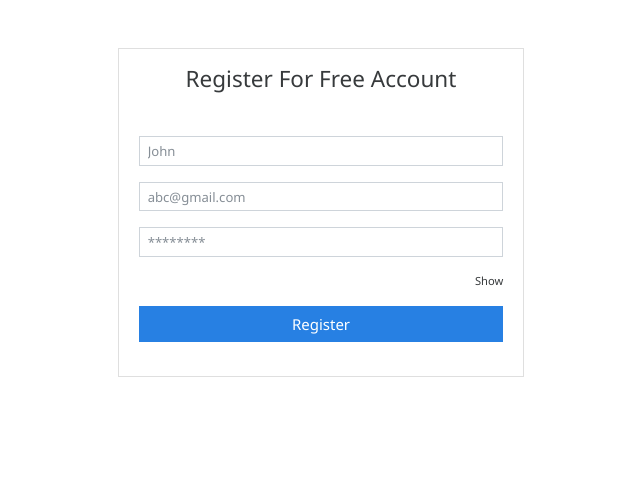
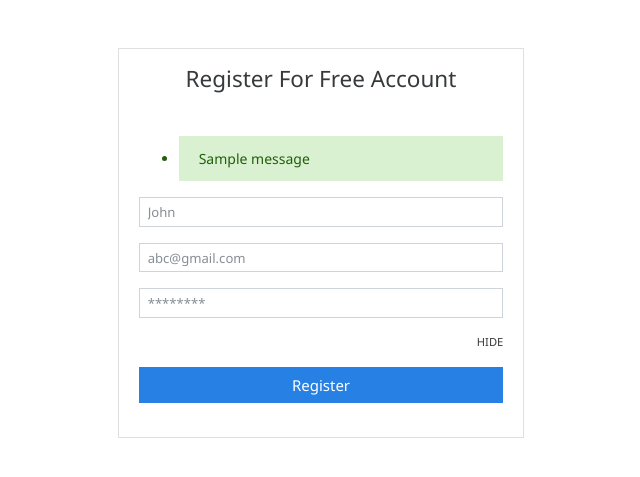
Before and after one commit to syed-ali-abbas/HackersExpenses404, a Django app: page /authentication/register in a window 1280 px wide. Shown: the top 477 px of the page, without its empty margins (319-959 px from the left). Run offline with Django 3.2, Linux system fonts and the light colour scheme; tables that the repository leaves empty hold one stand-in row (values such as "Sample post"); one stand-in notice (Sample message) is shown; some libraries are stand-ins or nearby versions.

Commit message:
updated registeration form

```diff
--- a/authentication/views.py
+++ b/authentication/views.py
@@ -4,6 +4,7 @@ from django.contrib.auth.models import User
 import json
 from django.http import JsonResponse
 from validate_email import validate_email
+from django.contrib import messages
 
 
 
@@ -12,6 +13,19 @@ from validate_email import validate_email
 
 class RegisterationView(View):
     def get(self, request):
+        return render(request,'authentication/register.html')
+
+    def post(self, request):
+        username = request.POST['username']
+        email = request.POST['email']
+        password = request.POST['password']
+        # GET user data
+        #Validate
+        # Create User Account
+        # messages.success(request,'Success Whats Up')
+        # messages.warning(request,'Success Whats Up war')
+        # messages.info(request,'Success Whats Up info')
+        # messages.error(request,'Success Whats Up error')
         return render(request,'authentication/register.html')
 
 
--- a/p_website/settings.py
+++ b/p_website/settings.py
@@ -13,7 +13,7 @@ https://docs.djangoproject.com/en/3.1/ref/settings/
 from pathlib import Path
 import os
 import django_heroku
-
+from django.contrib import messages
 
 
 # Build paths inside the project like this: BASE_DIR / 'subdir'.
@@ -129,3 +129,7 @@ STATIC_ROOT=os.path.join(BASE_DIR,'static')
 
 
 django_heroku.settings(locals())
+
+MESSAGE_TAGS={
+messages.ERROR:'danger'
+}
--- a/p_website/static/css/base.css
+++ b/p_website/static/css/base.css
@@ -11,3 +11,12 @@
       font-size: 3.5rem;
     }
   }
+  .showPasswordToggle{
+    cursor: pointer;
+    transition: all;
+  }
+
+  .showPasswordToggle:hover{
+    transform: scale(1.2);
+    transition: 0.3s;
+  }
--- a/p_website/static/js/register.js
+++ b/p_website/static/js/register.js
@@ -5,14 +5,28 @@ const emailField = document.querySelector("#email-field");
 const emailfeedBackArea = document.querySelector(".email_invalid_feedback");
 const userNameSuccessOutput = document.querySelector(".userNameSuccessOutput");
 const emailSuccessOutput = document.querySelector(".emailSuccessOutput");
+const showPasswordToggle = document.querySelector(".showPasswordToggle");
+const passwordField = document.querySelector(".password-field");
+const submitBtn= document.querySelector('.submit-btn');
 
 
+const handleToggleInput=(e)=>{
+if(showPasswordToggle.textContent==="SHOW"){
+    showPasswordToggle.textContent="HIDE";
+    passwordField.setAttribute('type','password');
+}
+else{
+    showPasswordToggle.textContent="SHOW";
+    passwordField.setAttribute('type','show');
+}
+}
+showPasswordToggle.addEventListener("click",handleToggleInput);
 
 // -------------------------Username Validation--------------------------------------
 usernameField.addEventListener("keyup",(e)=>{
 const usernameVal = e.target.value;
 userNameSuccessOutput.style.display="block";
-userNameSuccessOutput.textContent=`Checking ${usernameVal}`;
+userNameSuccessOutput.style.display='none';
 usernameField.classList.remove("is-invalid");
 feedBackArea.style.display="none";
 if(usernameVal.length>0){
@@ -22,11 +36,16 @@ body:JSON.stringify({username:usernameVal}),method:"POST",
 .then((res)=>res.json())
 .then((data)=>{
     console.log(data);
-    userNameSuccessOutput.style.display='none';
+
+    userNameSuccessOutput.textContent=`Checking ${usernameVal}`;
     if(data.username_error){
+        submitBtn.disabled=true;
         usernameField.classList.add("is-invalid");
         feedBackArea.style.display="block";
         feedBackArea.innerHTML=`<p>${data.username_error}</p>`;
+    }
+    else{
+        submitBtn.setAttribute("disabled");
     }
 });
 }
@@ -34,23 +53,29 @@ body:JSON.stringify({username:usernameVal}),method:"POST",
 // ------------------------------Email Validation---------------------------------------------
 emailField.addEventListener("keyup",(e)=>{
     const emailVal = e.target.value;
-    emailSuccessOutput.textContent=`Checking ${emailVal}`;
+    emailSuccessOutput.style.display='none';
     emailSuccessOutput.style.display="block";
     emailField.classList.remove("is-invalid");
     emailfeedBackArea.style.display="none";
     if(emailVal.length>0){
+
         fetch("/authentication/validate-email",{
         body:JSON.stringify({email:emailVal}),method:"POST",
     })
     .then((res)=>res.json())
     .then((data)=>{
         console.log(data);
-        emailSuccessOutput.style.display='none';
+        emailSuccessOutput.textContent=`Checking ${emailVal}`;
             if(data.email_error){
+                // submitBtn.setAttribute("disabled","disabled");
+                submitBtn.disabled=true;
                 emailField.classList.add("is-invalid");
                 emailfeedBackArea.style.display="block";
                 emailfeedBackArea.innerHTML=`<p>${data.email_error}</p>`;
     }
+    else{
+        submitBtn.setAttribute("disabled");
+    }
     });
     }
     });
--- a/templates/authentication/register.html
+++ b/templates/authentication/register.html
@@ -9,9 +9,12 @@
                           <div class="card-title m-auto p-auto p-3">
                                   <h4>Register For Free Account</h4>
                           </div>
+
                           <div class="card-body">
-                                  <form method="POST">
+                                  <form action="{% url 'register' %}" method="POST">
+
                                    {% csrf_token %}
+                                   {% include 'messages.html' %}
                                           <div class="form-group">
                                             <input type="text" name="username" id="username-field" class="form-control form-control-sm" placeholder="John">
 
@@ -24,10 +27,10 @@
                                         <div class="email_invalid_feedback invalid-feedback" style="display:none"></div>
                                         <p class="text-sm text-success emailSuccessOutput"></p>
                                            <div class="form-group">
-                                                <input type="password" name="password" id="password-field" class="form-control form-control-sm" placeholder="********">
-                                                <small class="float-right py-3">Show</small>
+                                                <input type="password" name="password" id="password-field" class="form-control form-control-sm password-field" placeholder="********">
+                                                <small class="float-right py-3 showPasswordToggle">HIDE</small>
                                             </div>
-                                          <input type="submit" value="Register" class="btn btn-block btn-primary">
+                                          <input type="submit" value="Register" class="btn btn-block btn-primary submit-btn">
                                   </form>
                           </div>
                   </div>
--- /dev/null
+++ b/templates/messages.html
@@ -0,0 +1,10 @@
+{% if messages %}
+<ul class="messages">
+    {% for message in messages %}
+    <li{% if message.tags %} class="alert alert-sm alert-{{ message.tags }}"{% endif %}>
+        <!-- {% if message.level == DEFAULT_MESSAGE_LEVELS.ERROR %}Important: {% endif %} -->
+        {{ message }}
+    </li>
+    {% endfor %}
+</ul>
+{% endif %}
```
